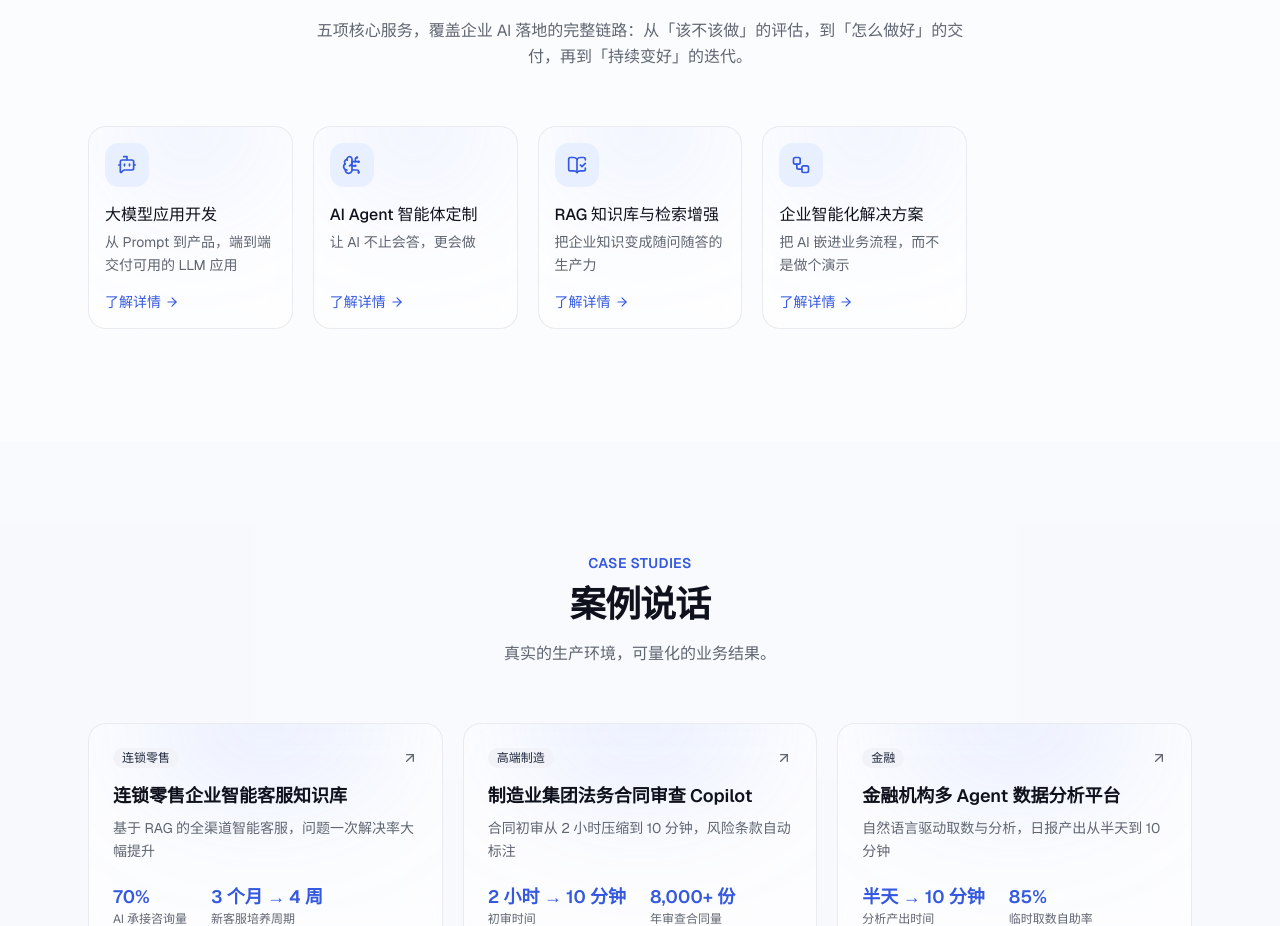
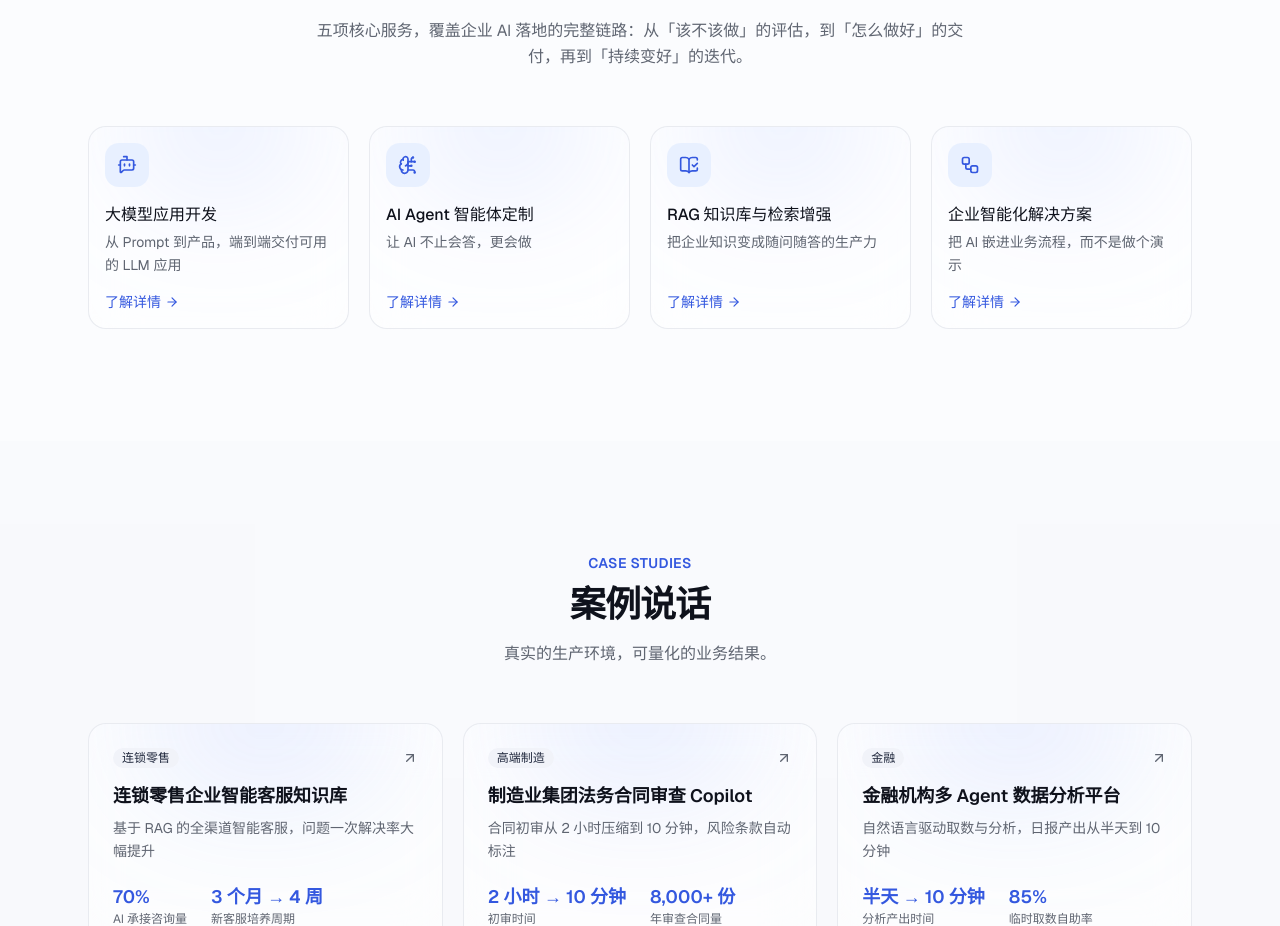
Before and after one commit to rwecho/zhongbei.tech, a Next.js app: page / in a window 1280 px wide. Shown: the part 1001-1927 px from the top of the page. Built offline with nearby package versions, Linux system fonts and the light colour scheme.

Commit message:
fix: 首页服务网格改回 4 列，匹配 featuredServices 数量

```diff
--- a/components/home/services-overview.tsx
+++ b/components/home/services-overview.tsx
@@ -21,7 +21,7 @@ export function ServicesOverview() {
         title="我们做什么"
         description="五项核心服务，覆盖企业 AI 落地的完整链路：从「该不该做」的评估，到「怎么做好」的交付，再到「持续变好」的迭代。"
       />
-      <div className="mt-14 grid grid-cols-1 gap-5 sm:grid-cols-2 lg:grid-cols-3 xl:grid-cols-5">
+      <div className="mt-14 grid grid-cols-1 gap-5 sm:grid-cols-2 lg:grid-cols-4">
         {featuredServices.map((service) => (
           <GlowCard key={service.slug} className="h-full">
             <Card className="h-full border-0 bg-transparent shadow-none">
```
